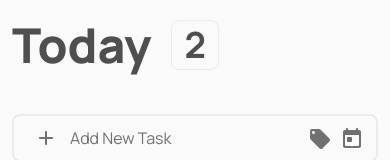
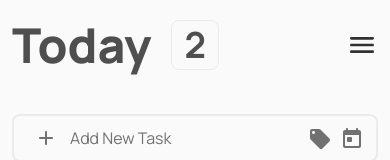
Before and after one commit to Zaccal/ToDo-App, a React (Vite) app: page /application in a window 390 px wide. Shown: the top 160 px of the page. Built offline with nearby package versions, Linux system fonts and the light colour scheme.

Commit message:
added burger menu triger

```diff
--- a/src/Providers/GlobalStateProvider/GlobalStateData.ts
+++ b/src/Providers/GlobalStateProvider/GlobalStateData.ts
@@ -6,6 +6,8 @@ export interface IGlobalState {
     setVisibleTagModal: TypeSetState<boolean>;
     displayingTagModal: ITag;
     setDisplayingTagModal: TypeSetState<ITag>;
+    isOpenSidebarMenu: boolean,
+    setIsOpenSidebarMenu: TypeSetState<boolean>,
 }
 
 export const defualtTag: ITag = {
@@ -19,5 +21,7 @@ export const defualtValueGlobalState: IGlobalState = {
     visibleTagModal: false,
     setVisibleTagModal: () => undefined,
     displayingTagModal: defualtTag,
-    setDisplayingTagModal: () => undefined
+    setDisplayingTagModal: () => undefined ,
+    isOpenSidebarMenu: false,
+    setIsOpenSidebarMenu: () => undefined
 }
--- a/src/Providers/GlobalStateProvider/GlobalStateProvider.tsx
+++ b/src/Providers/GlobalStateProvider/GlobalStateProvider.tsx
@@ -10,6 +10,7 @@ const GlobalStateProvider = ({children}: {children: ReactElement}) => {
   const {tagsStore} = useLocalStorageContext()
   const [visibleTagModal, setVisibleTagModal] = useState(false)
   const [displayingTagModal, setDisplayingTagModal] = useState(tagsStore[0] || defualtTag)
+  const [isOpenSidebarMenu, setIsOpenSidebarMenu] = useState(false)
 
   return (
     <GlobalStateContext.Provider value={{
@@ -17,6 +18,8 @@ const GlobalStateProvider = ({children}: {children: ReactElement}) => {
       setVisibleTagModal,
       displayingTagModal,
       setDisplayingTagModal,
+      isOpenSidebarMenu,
+      setIsOpenSidebarMenu,
     }}>
       {children}
     </GlobalStateContext.Provider>
--- a/src/components/ClipboardListTitle/ClipboardListTitle.tsx
+++ b/src/components/ClipboardListTitle/ClipboardListTitle.tsx
@@ -4,6 +4,8 @@ import useGetNowActiveList from "../../hooks/useGetNowActiveList";
 import Input from "../../UI/Input/Input";
 import { useLocalStorageContext } from "../../Providers/LocalStorageProvider/LocalStorageProvider";
 import { getListTaskDoneCount } from "../../utils/utils";
+import MenuRoundedIcon from '@mui/icons-material/MenuRounded';
+import { useGlobalStateContext } from "../../Providers/GlobalStateProvider/GlobalStateProvider";
 
 interface IClipboardListTitle {
     className?: string
@@ -11,9 +13,11 @@ interface IClipboardListTitle {
 
 const ClipboardListTitle = ({className}: IClipboardListTitle) => {
     const nowActiveList = useGetNowActiveList()
-    const {listsStore, setListsStore} = useLocalStorageContext()
+    const {listsStore, setListsStore, settingsStore} = useLocalStorageContext()
     const [editMode, setEditMode] = useState(false)
     const [listName, setListName] = useState(nowActiveList.name)
+    const isScreenMd = window.innerWidth <= 1024 ? true : false
+    const {setIsOpenSidebarMenu} = useGlobalStateContext()
 
     useEffect(() => {
         setListName(nowActiveList.name)
@@ -41,7 +45,8 @@ const ClipboardListTitle = ({className}: IClipboardListTitle) => {
     }
 
     return (
-        <div onClick={switchEditModeHandler} className={`${className || ''} flex items-center`}>
+        <div onClick={switchEditModeHandler} className={`${className || ''} flex items-center justify-between`}>
+            <div className="flex items-center">
                 {!editMode && (
                     <h1 style={{
                         cursor: nowActiveList.accessEdit ? 'pointer' : 'auto',
@@ -62,6 +67,18 @@ const ClipboardListTitle = ({className}: IClipboardListTitle) => {
                 )}
                 <MessageCountTitle className="ml-5" count={getListTaskDoneCount(nowActiveList.tasks)}/>
             </div>
+            {
+                isScreenMd && (
+                    <div onClick={() => setIsOpenSidebarMenu(true)}>
+                        <MenuRoundedIcon style={{
+                            width: '32px',
+                            height: '32px',
+                            color: settingsStore.theme === 'light' ? '#313131' : '#fff'
+                        }}/>
+                    </div>
+                )
+            }
+        </div>
     );
 };
 
--- a/src/modules/Sidebar/Sidebar.tsx
+++ b/src/modules/Sidebar/Sidebar.tsx
@@ -20,6 +20,7 @@ import {
     AddTagModal,
     ViewTagModal
 } from "./SidebarImports";
+import { useGlobalStateContext } from "../../Providers/GlobalStateProvider/GlobalStateProvider";
 
 
 const Sidebar = () => {
@@ -33,6 +34,7 @@ const Sidebar = () => {
     const {ref, inView} = useInView({
         threshold: 0.3,
     })
+    const {isOpenSidebarMenu, setIsOpenSidebarMenu} = useGlobalStateContext()
 
     const openSearchModalHandler = () => {
         inputSearchRef.current?.blur()
@@ -40,7 +42,7 @@ const Sidebar = () => {
     }
 
     return (
-        <BarContainer isOpen={false} isMobileMode={isScreenMd} title="Menu">
+        <BarContainer onClose={() => setIsOpenSidebarMenu(false)} isOpen={isOpenSidebarMenu} isMobileMode={isScreenMd} title="Menu">
             <div className="h-[85vh] relative overflow-y-scroll">
                 <Input
                     ref={inputSearchRef}
```
Lines whose indentation alone changed are shown as unchanged.
